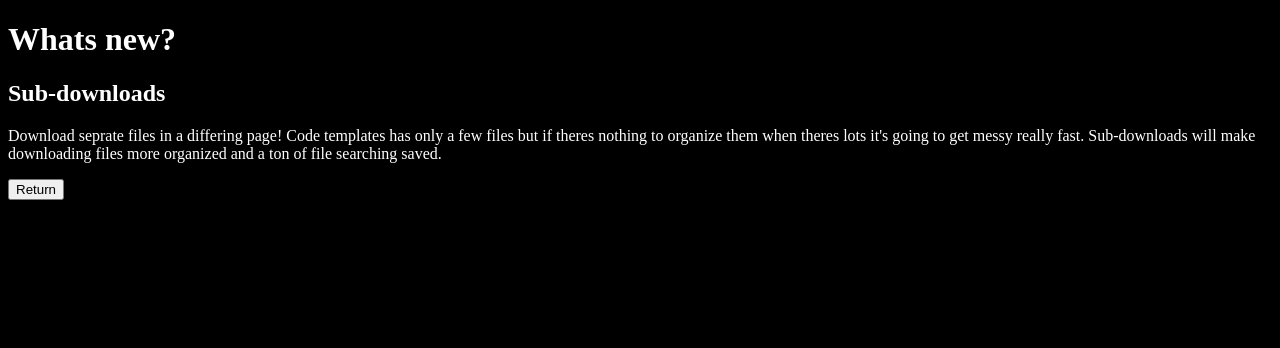
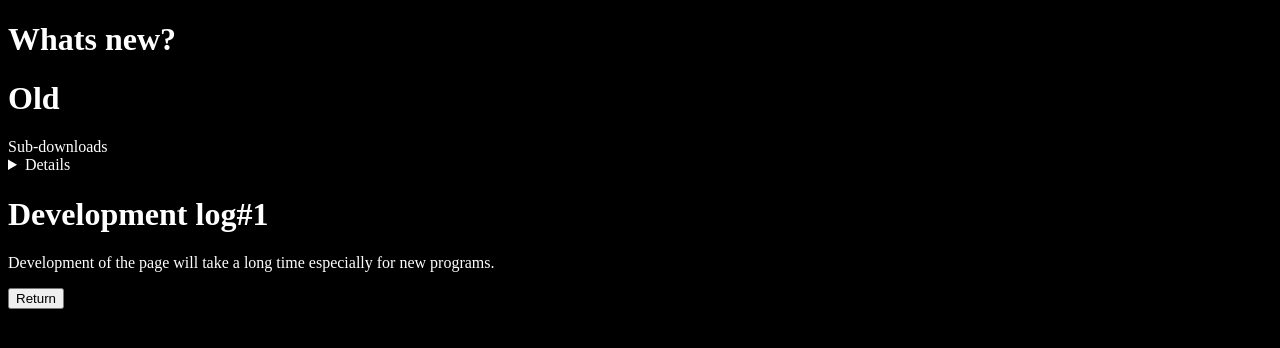
Before and after one commit to neverfriendme/Code-templates, a plain HTML site: page Whats-new.html in a window 1280 px wide. Drawn offline with Linux system fonts and the light colour scheme.

Commit message:
Devlog 1

```diff
--- a/Whats-new.html
+++ b/Whats-new.html
@@ -8,11 +8,13 @@
 </head>
 <body style="background-color: black;">
     <h1 style="color:white">Whats new?</h1>
-    <h2 style="color:white">Sub-downloads</h2>
-    <p style="color:white;">Download seprate files in a differing page!
-        Code templates has only a few files but if theres nothing to organize them when theres lots it's going to get messy really fast. Sub-downloads will make downloading files more organized and a ton of file searching saved.
-    </p>
-    <a href="index.html">
+    <h1 style="color: white;">Old</h1>
+    <summary style="color: white;">Sub-downloads
+    <details style="color:white;">Download seprate files in a differing page!
+        Code templates has only a few files but if theres nothing to organize them when theres lots it's going to get messy really fast. Sub-downloads will make downloading files more organized and a ton of file searching saved.</details></summary>
+        <h1 style="color: white;">Development log#1</h1>
+        <p style="color: white;">Development of the page will take a long time especially for new programs.</p>
+        <a href="index.html">
         <button type="button">Return</button>
     </a>
 </body>
```
